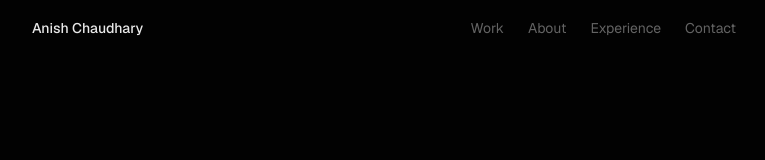
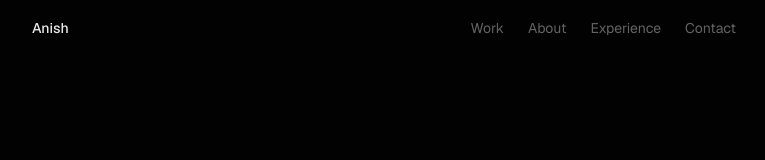
Before and after one commit to anix001/anix001.github.io, a Next.js app: page / in a window 1280 px wide. Shown: the top 160 px of the page, without its empty margins (256-1021 px from the left). Built offline with nearby package versions, Linux system fonts and the light colour scheme.

Commit message:
chore: Navbar logo updated

```diff
--- a/components/sections/navbar.tsx
+++ b/components/sections/navbar.tsx
@@ -35,7 +35,7 @@ export default function Navbar() {
           href="/"
           className="text-sm font-medium text-foreground transition-opacity hover:opacity-70"
         >
-          {portfolio.name}
+          {portfolio.name.split(" ")[0]}
         </Link>
 
         <nav className="flex items-center gap-6">
```
